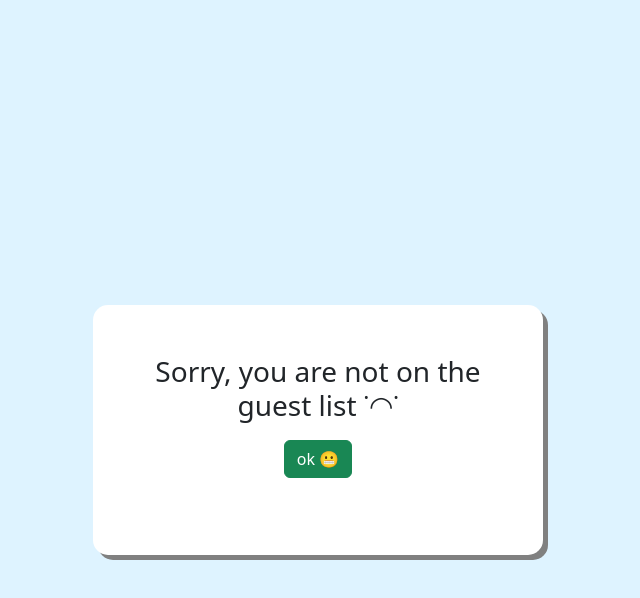
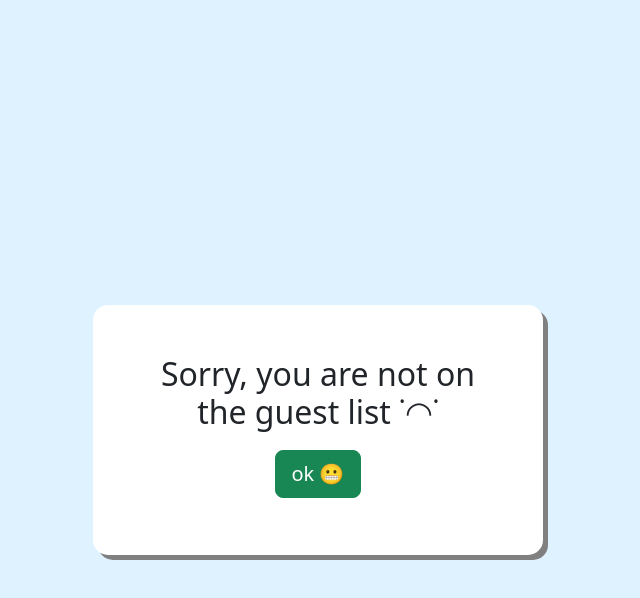
Before and after one commit to zparkles/rsvp-app, a React (Vite) app: page / in a window 1280 px wide. Both pictures are taken after a click on the button "Enter". Shown: the top 598 px of the page, without its empty margins (322-962 px from the left). Built offline with nearby package versions, Linux system fonts and the light colour scheme; no server answers.

Commit message:
fix text and btn size for ErrorPage

```diff
--- a/src/App.jsx
+++ b/src/App.jsx
@@ -196,8 +196,8 @@ function ErrorPage(){
                     <div className="container2">
                         <div className = "box">
                             <div className = "text-box-sorry">
-                                <h3>Sorry, you are not on the guest list ˙◠˙</h3>
-                                <button className="btn btn-success" onClick = {()=>{window.close()}}>ok 😬</button>
+                                <h2>Sorry, you are not on the guest list ˙◠˙</h2>
+                                <button className="btn btn-success btn-lg" onClick = {()=>{window.close()}}>ok 😬</button>
                             </div>
                            </div>
                     </div>
```
